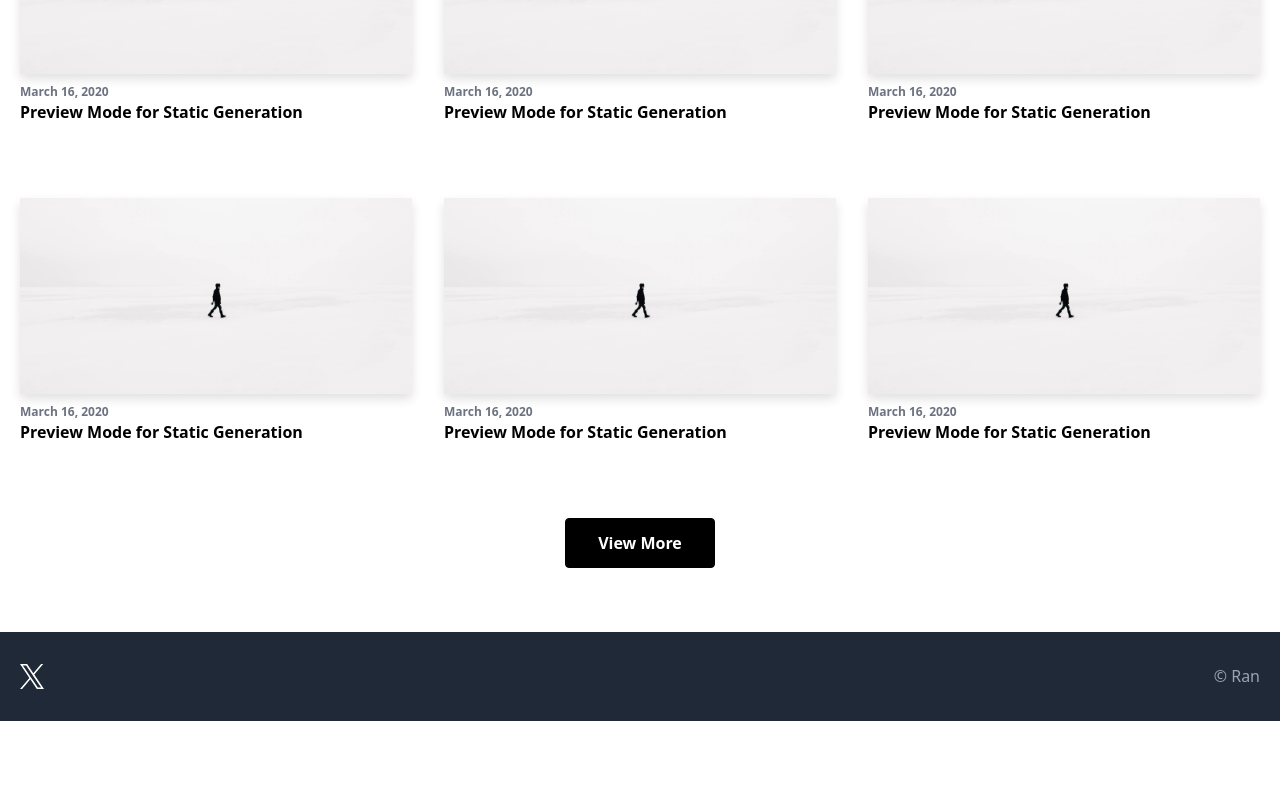
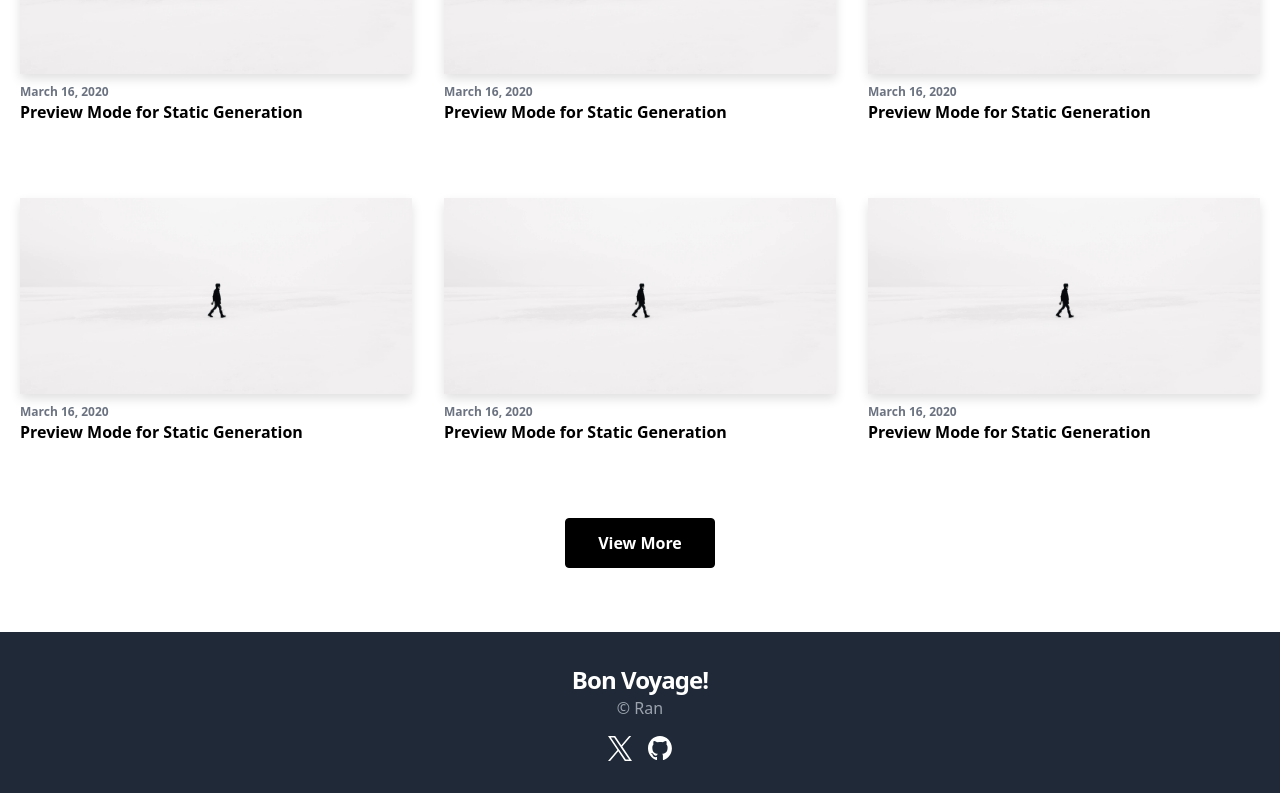
Before and after one commit to Masurun/blog-app, a Next.js app: page / in a window 1280 px wide. Shown: the part 1138-1931 px from the top of the page. Before the commit the page ends 1859 px from the top, so only its background shows below. Built offline with nearby package versions, Linux system fonts and the light colour scheme.

Commit message:
フッターの修正

```diff
--- a/src/app/_components/footer.tsx
+++ b/src/app/_components/footer.tsx
@@ -1,15 +1,21 @@
 import Image from 'next/image';
-
 
 export function Footer() {
   return (
     <footer className="bg-gray-800 text-white py-8">
-      <div className="flex justify-between items-center container mx-auto px-5">
+      <div className="container mx-auto px-5">
+        <div className="text-center text-2xl font-bold tracking-tighter">
+          Bon Voyage!
+        </div>
+        <div className="text-center mb-4">
+          <p className="text-gray-400">© Ran</p>
+        </div>
+        <div className="flex justify-center space-x-4">
           <a
-      href="https://x.com"
+            href="https://x.com/l10XZkPh8S24125"
             target="_blank"
             rel="noopener noreferrer"
-      className="flex items-center space-x-2 hover:text-white"
+            className="hover:text-white"
           >
             <Image
               src="/assets/x.svg"
@@ -19,7 +25,21 @@ export function Footer() {
               className="text-gray-400 hover:text-white"
             />
           </a>
-        <p className="text-gray-400">© Ran</p>
+          <a
+            href="https://github.com/Masurun"
+            target="_blank"
+            rel="noopener noreferrer"
+            className="hover:text-white"
+          >
+            <Image
+              src="/assets/github.svg"
+              alt="GitHub"
+              width={24}
+              height={24}
+              className=""
+            />
+          </a>
+        </div>
       </div>
     </footer>
   );
```
Also changed, not shown: public/assets/github.svg (added). Lines whose indentation alone changed are shown as unchanged.
